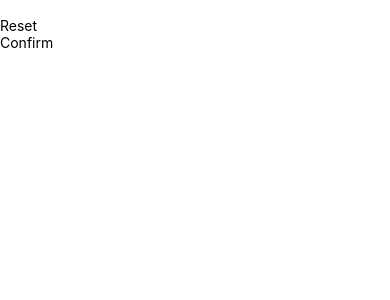
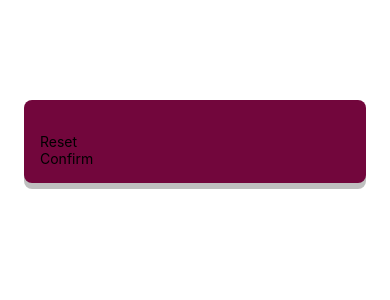
Before and after one commit to mohamed-elzohery/guess-my-number, a React Native app: screen / in a window 390 px wide. Shown: the top 300 px of the page. Built offline with nearby package versions, Linux system fonts and the light colour scheme.

Commit message:
Styling input container

```diff
--- a/screens/StartGameScreen.js
+++ b/screens/StartGameScreen.js
@@ -1,9 +1,9 @@
-import { TextInput, View } from "react-native";
+import { TextInput, View, StyleSheet } from "react-native";
 import PrimaryBtn from "../components/PrimaryBtn";
 
 
 const StartGameScreen = () => {
-    return <View>
+    return <View style={styles.inputContainer}>
         <TextInput />
         <View>
             <PrimaryBtn>Reset</PrimaryBtn>
@@ -12,4 +12,18 @@
     </View>
 }
 
+const styles = StyleSheet.create({
+    inputContainer: {
+        backgroundColor: '#72063c',
+        marginTop: 100,
+        padding: 16,
+        marginHorizontal: 24,
+        borderRadius: 8,
+        elevation: 6,
+        shadowColor: 'black',
+        shadowOffset: {width: 0, height: 6},
+        shadowOpacity: .25,
+    }
+});
+
 export default StartGameScreen;
```
